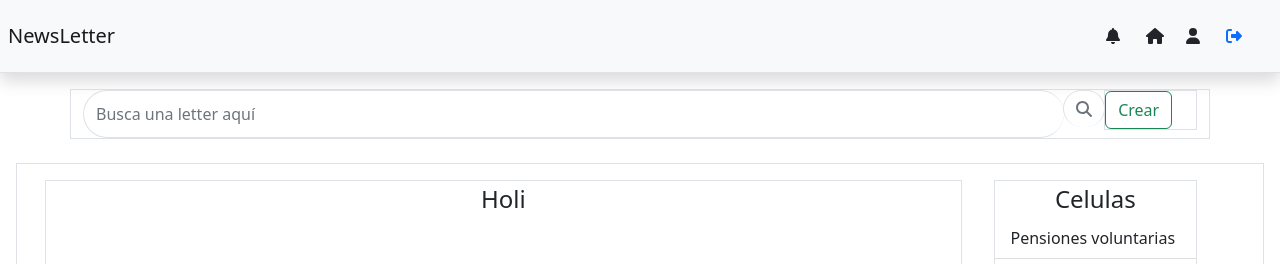
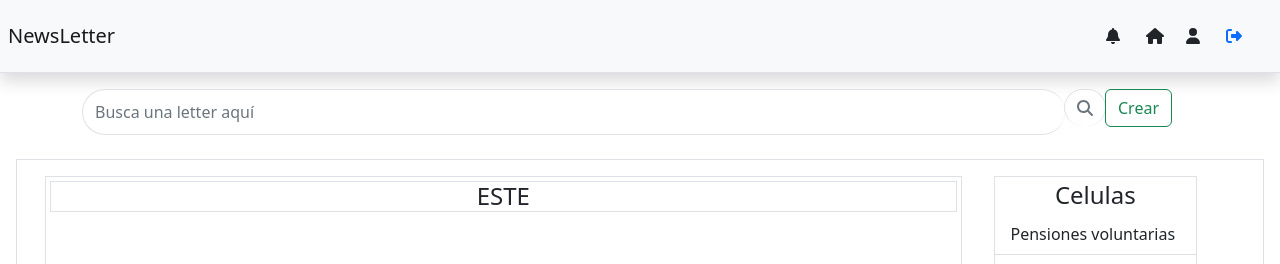
Before and after one commit to LizethLorenaSandoval/NewslatterFront, an Angular app: page /home in a window 1280 px wide. Shown: the top 264 px of the page. Built offline with nearby package versions, Linux system fonts and the light colour scheme.

Commit message:
subo esto para no perderlo xd

```diff
--- a/src/app/componentes/home/home.component.html
+++ b/src/app/componentes/home/home.component.html
@@ -14,7 +14,7 @@
           <div class="col-lg-12">
             <div class="row d-flex">
 
-                <div class="col-xl-12 col-sm-12 mb-2  border">
+                <div class="col-xl-12 col-sm-12 mb-2">
                     <div class="mx-auto">
                         <div class="input-group">
                             <input placeholder="Busca una letter aquí" class="form-control border-end-0 border rounded-pill" type="search" id="example-search-input">
@@ -23,7 +23,7 @@
                                     <i class="fa fa-search"></i>
                                 </button>
                             </span>
-                            <div class="col-xl-1 col-sm-2 mb-2 border">
+                            <div class="col-xl-1 col-sm-2 mb-2">
                                 <div class="mx-auto">
                                     <button type="button" class="btn btn-outline-success">Crear</button>
                                 </div>
@@ -50,7 +50,7 @@
         <div class="border d-flex">
 
             <div class="m-3 border col-xl-9 col-sm-2">
-                <h4 class="text-center m-1">Holi</h4>
+                <h4 class="text-center m-1 border">ESTE</h4>
             </div>
 
             <div class="m-3 border col-xl-2 d-none d-sm-block">
--- a/src/app/componentes/nav/nav.component.html
+++ b/src/app/componentes/nav/nav.component.html
@@ -16,7 +16,12 @@
             <div>
                 <div class="d-flex col-3">
                     <div class="m-3 form-group col-md-2 col-xs-6">
-                        <i class="fa-solid fa-bell"> </i>
+
+                            <i class="fa-solid fa-bell"></i>
+                            <!-- <div class="container">
+                                <span class="position-fixed top-0 start-100 translate-middle badge rounded-pill bg-secondary">+99 <span class="visually-hidden"></span></span>
+
+                            </div> -->
 
                     </div>
                     <div class="m-3 form-group col-md-2 col-xs-6">
```
